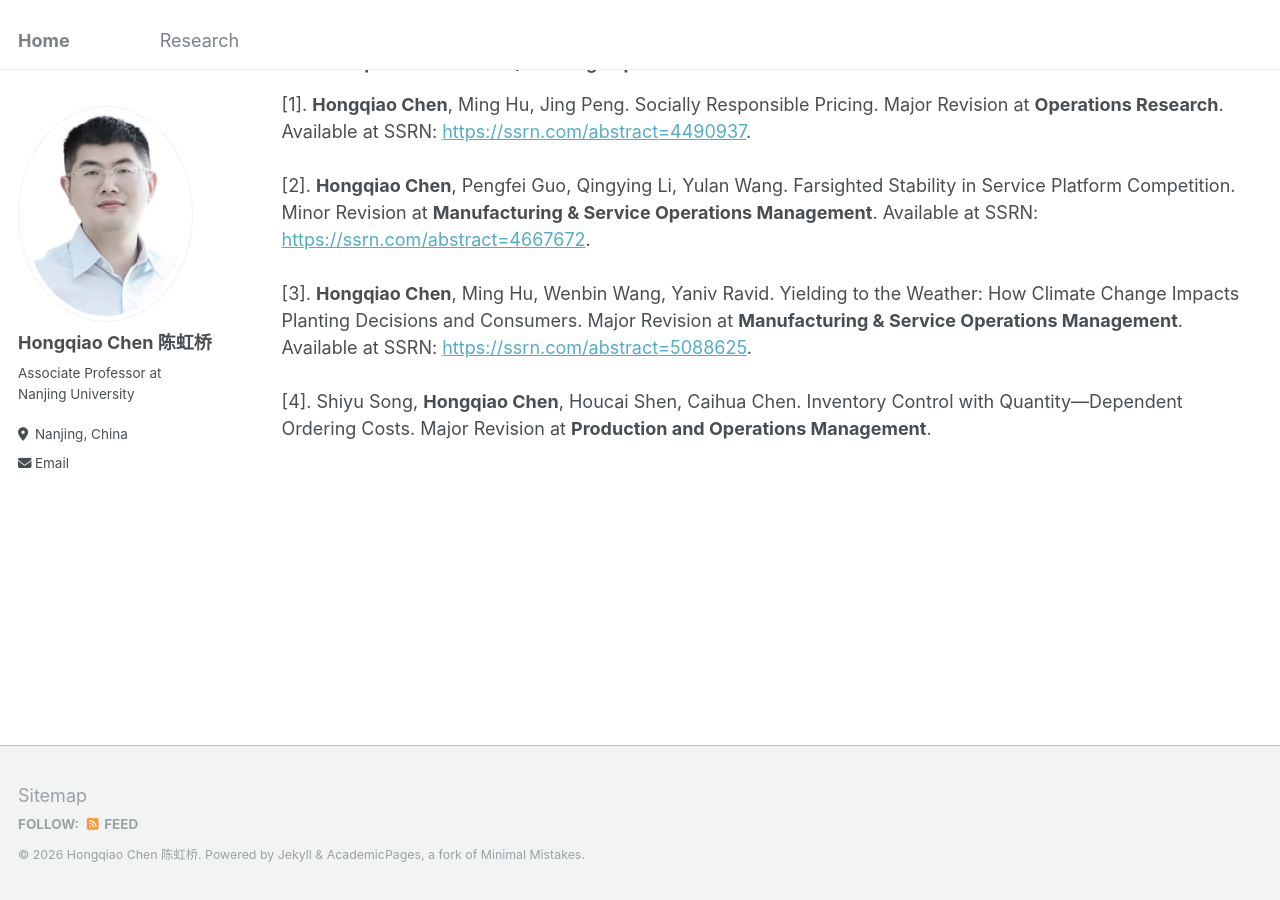
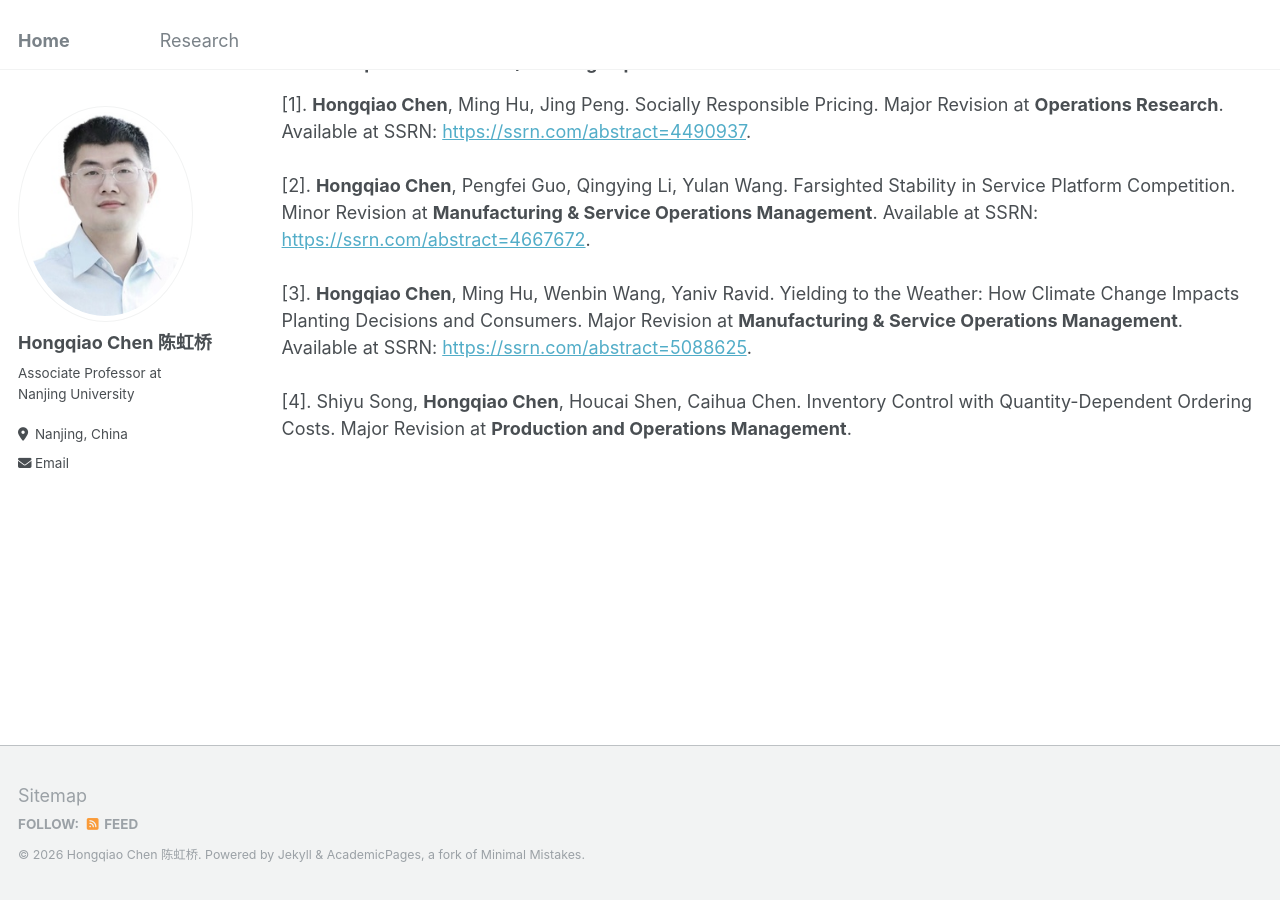
Before and after one commit to chq2024/chq2024.github.io, a Jekyll site: the page built from research.md, in a window 1280 px wide and 900 px high, scrolled down 1381 px. Built offline with Jekyll 4.4.1, drawn with Linux system fonts in a browser that asks for light colours.

```diff
--- a/research.md
+++ b/research.md
@@ -30,4 +30,4 @@ redirect_from:
 [1]. **Hongqiao Chen**, Ming Hu, Jing Peng. Socially Responsible Pricing. Major Revision at **Operations Research**. Available at SSRN: [https://ssrn.com/abstract=4490937](https://ssrn.com/abstract=4490937).<br/><br/>
 [2]. **Hongqiao Chen**, Pengfei Guo, Qingying Li, Yulan Wang. Farsighted Stability in Service Platform Competition. Minor Revision at **Manufacturing & Service Operations Management**. Available at SSRN: [https://ssrn.com/abstract=4667672](https://ssrn.com/abstract=4667672).<br/><br/>
 [3]. **Hongqiao Chen**, Ming Hu, Wenbin Wang, Yaniv Ravid. Yielding to the Weather: How Climate Change Impacts Planting Decisions and Consumers. Major Revision at **Manufacturing & Service Operations Management**.  Available at SSRN: [https://ssrn.com/abstract=5088625](https://ssrn.com/abstract=5088625).<br/><br/>
-[4]. Shiyu Song, **Hongqiao Chen**, Houcai Shen, Caihua Chen. Inventory Control with Quantity—Dependent Ordering Costs. Major Revision at **Production and Operations Management**. <br/><br/>
+[4]. Shiyu Song, **Hongqiao Chen**, Houcai Shen, Caihua Chen. Inventory Control with Quantity-Dependent Ordering Costs. Major Revision at **Production and Operations Management**. <br/><br/>
```
